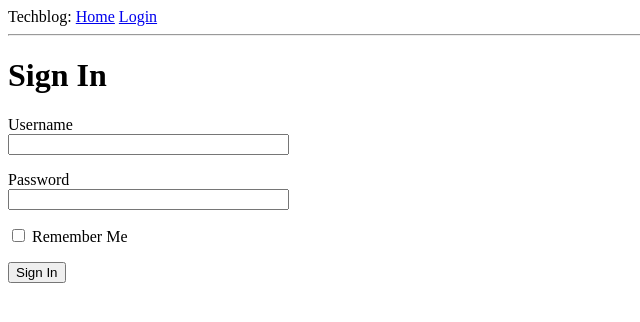
After one commit to DMMutua/techblog, a Flask app: page /login in a window 1280 px wide. The commit adds this page. Shown: the top 322 px of the page, without its empty margins (0-640 px from the left). Run offline with Flask 3, Linux system fonts and the light colour scheme.

Commit message:
adds sign in functionality by defining a `LoginForm` class, implementing a login form template and rendering the dynamic template contents to the `/login` endpoint

```diff
--- /dev/null
+++ b/app/forms.py
@@ -0,0 +1,9 @@
+from flask_wtf import FlaskForm
+from wtforms import StringField, BooleanField, PasswordField, SubmitField
+from wtforms.validators import DataRequired
+
+class LoginForm(FlaskForm):
+    username = StringField('Username', validators=[DataRequired()])
+    password = PasswordField('Password', validators=[DataRequired()])
+    remember_me = BooleanField('Remember Me')
+    submit = SubmitField('Sign In')
--- a/app/routes.py
+++ b/app/routes.py
@@ -1,9 +1,12 @@
 from flask import render_template
 from app import app
+from app.forms import LoginForm
 
 @app.route('/')
 @app.route('/index')
 def index():
+    """Renders the Index/Home Template to the
+    Homepage API endpoint of the app"""
     user = {'username':'Davy'}
     posts = [
         {
@@ -16,3 +19,10 @@ def index():
         }
     ]
     return render_template('index.html', title='Home', user=user, posts=posts)
+
+
+@app.route('/login')
+def login():
+    """Renders the Login Template to the `/login` url"""
+    form = LoginForm()
+    return render_template('login.html', title='Sign In', form=form)
--- a/app/templates/base.html
+++ b/app/templates/base.html
@@ -8,7 +8,10 @@
       {% endif %}
     </head>
     <body>
-        <div>Techblog: <a href="/index">Home</a></div>
+        <div>Techblog:
+            <a href="/index">Home</a>
+            <a href="/login">Login</a>
+        </div>
         <hr>
         {% block content %}{% endblock %}
     </body>
--- /dev/null
+++ b/app/templates/login.html
@@ -0,0 +1,20 @@
+{% extends "base.html" %}
+
+{% block content %}
+    <h1>Sign In</h1>
+    <form action="" method="post" novalidate>
+        {{ form.hidden_tag() }}
+        <p>
+            {{ form.username.label }}<br>
+            {{ form.username(size=32) }}
+        </p>
+        <p>
+            {{ form.password.label }}<br>
+            {{ form.password(size=32) }}
+        </p>
+        <p>
+            {{ form.remember_me() }} {{ form.remember_me.label}}
+        </p>
+        <p>{{ form.submit() }}</p>
+    </form>
+    {% endblock %}
```
